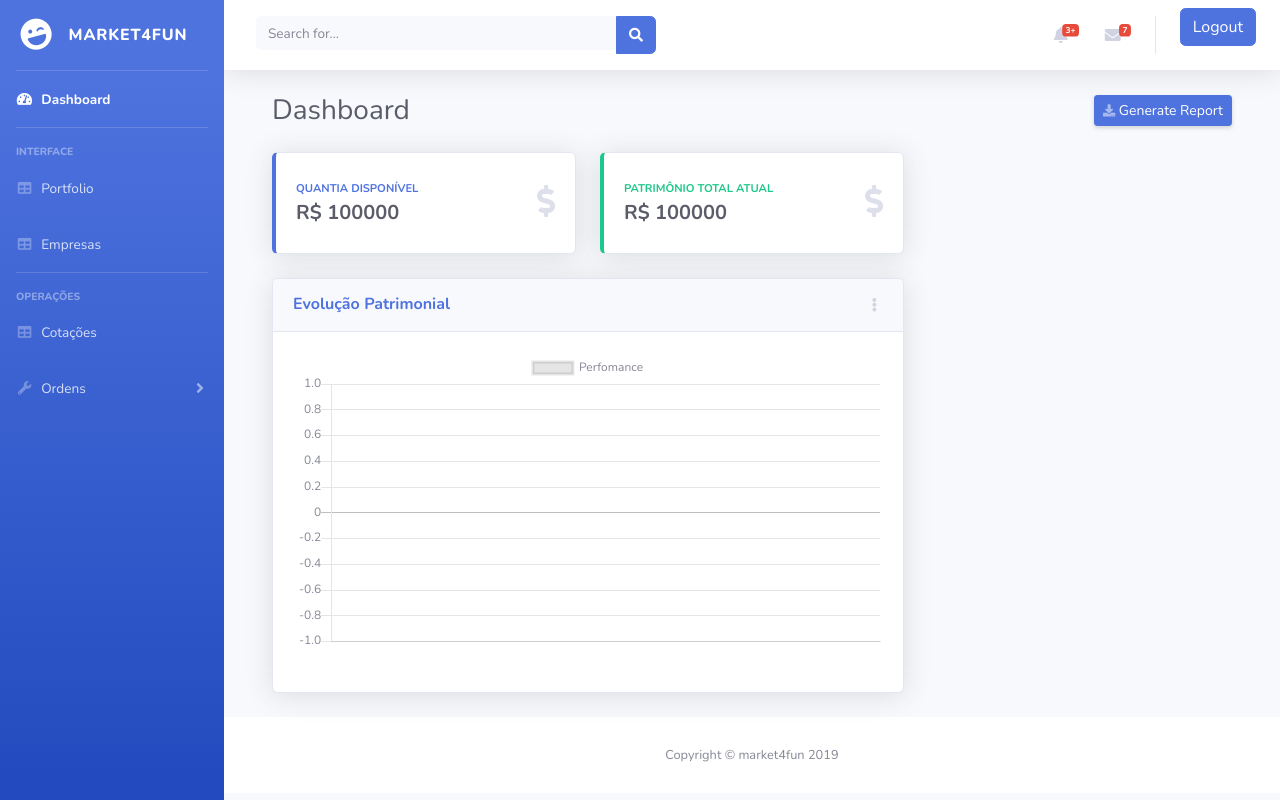
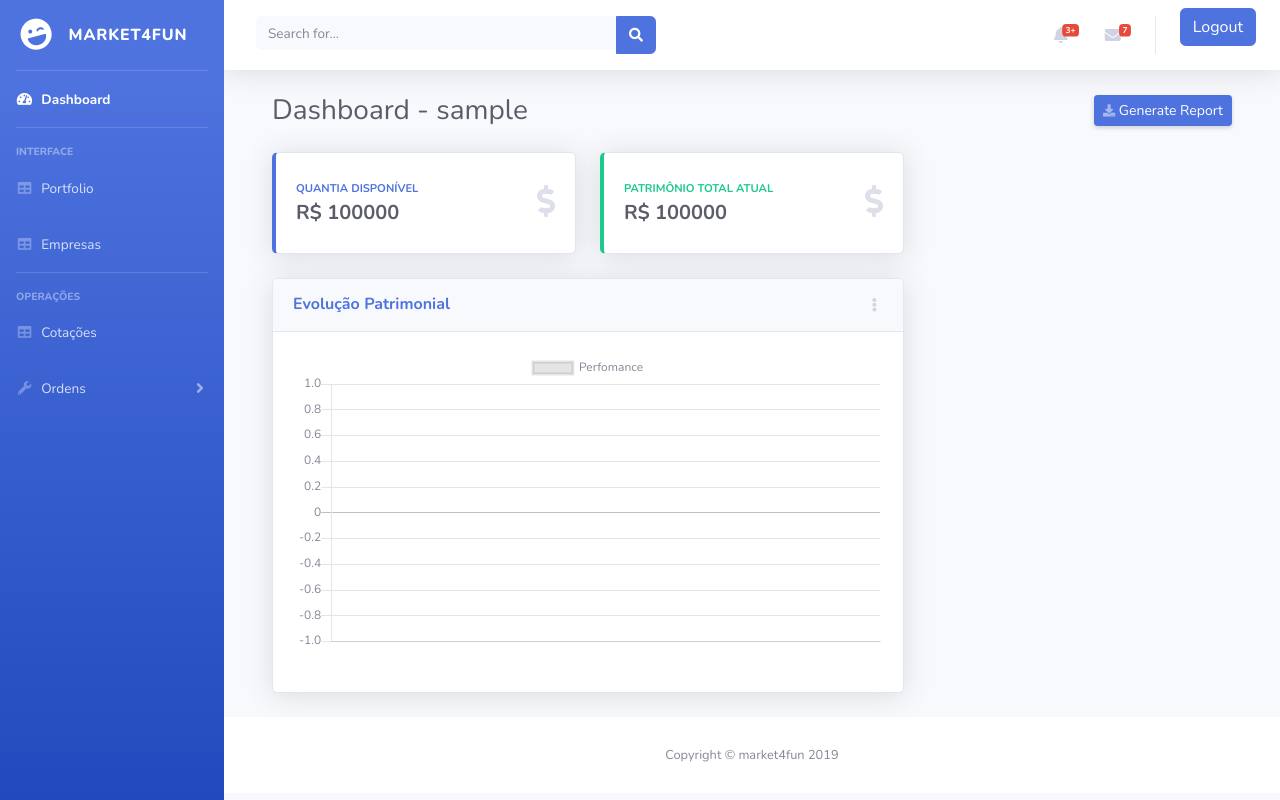
Before and after one commit to market4fun/market4fun, a Django app: page /ibroker/ in a window 1280 px wide. Run offline with Django 3.2, Linux system fonts and the light colour scheme; the visitor is signed in with stand-in values (Sample User, id 1); data that the repository does not hold is empty; some libraries are stand-ins or nearby versions.

Commit message:
Ajuste patrimonio2

```diff
--- a/ibroker/templates/ibroker/home.html
+++ b/ibroker/templates/ibroker/home.html
@@ -8,7 +8,7 @@
 
                         <!-- Page Heading -->
                         <div class="d-sm-flex align-items-center justify-content-between mb-4">
-                            <h1 class="h3 mb-0 text-gray-800">Dashboard</h1>
+                            <h1 class="h3 mb-0 text-gray-800">Dashboard - {{ user}}</h1>
                             <a href="#" class="d-none d-sm-inline-block btn btn-sm btn-primary shadow-sm"><i class="fas fa-download fa-sm text-white-50"></i> Generate Report</a>
                         </div>
 
```
